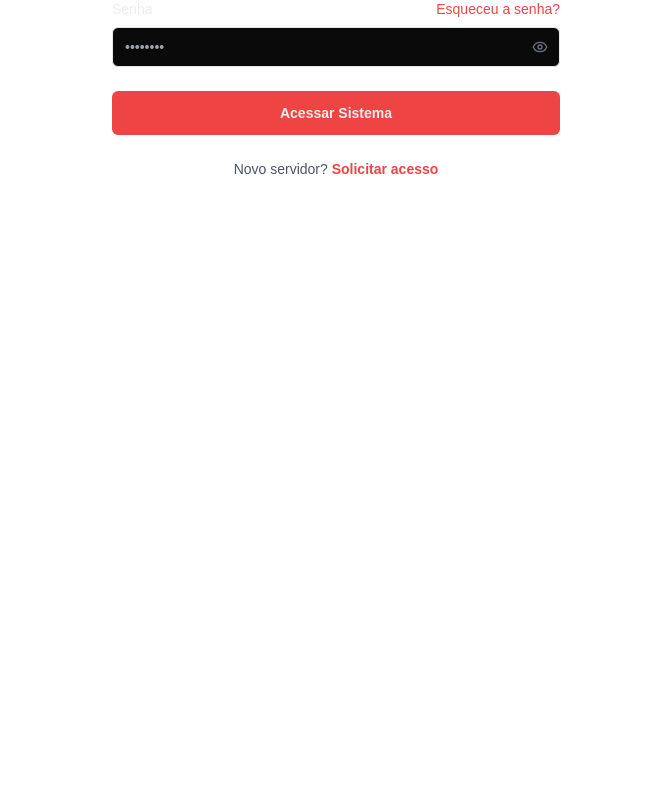
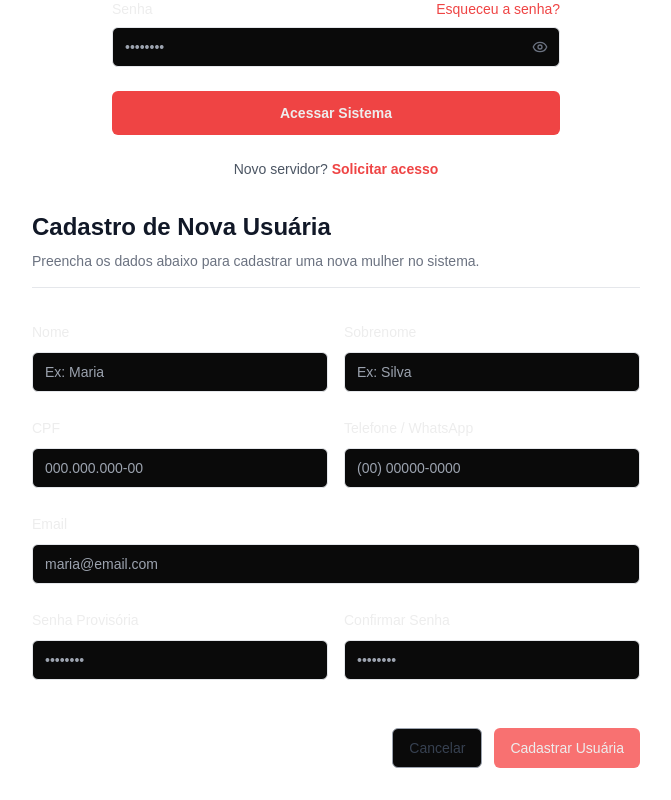
Before and after one commit to zauns/projeto-sara-frontend, a Next.js app: page /sandbox in a window 1280 px wide. Shown: the part 662-1462 px from the top of the page, without its empty margins (304-975 px from the left). Before the commit the page ends 841 px from the top, so only its background shows below. Built offline with nearby package versions, Linux system fonts and the light colour scheme.

Commit message:
Feito o componente de cadastro da usuária e ajustado o diálogo de sucesso para ser genérico.

```diff
--- a/src/app/sandbox/page.tsx
+++ b/src/app/sandbox/page.tsx
@@ -11,6 +11,7 @@ import { CompanyDetailsCard } from '@/components/core/company-details-card';
 import { SecretariaRegistrationForm } from '@/components/core/secretaria-registration-form';
 import { CompanyLoginForm } from '@/components/core/company-login-form';
 import { SecretariaLoginForm } from '@/components/core/secretaria-login-form';
+import { UserRegistrationForm } from '@/components/core/usuaria-registration-form';
 
 
 export default function SandboxPage() {
@@ -64,6 +65,8 @@ export default function SandboxPage() {
 
         <CompanyLoginForm />
         <SecretariaLoginForm />
+
+        <UserRegistrationForm />
     </div>
   );
 }
--- a/src/components/core/company-login-form.tsx
+++ b/src/components/core/company-login-form.tsx
@@ -14,14 +14,13 @@ export function CompanyLoginForm() {
   const handleSubmit = (e: React.FormEvent) => {
     e.preventDefault();
     console.log("Login de Empresa enviado");
-    // Redirecionar para o Dashboard da Empresa
+    // Redirecionar para o a página da empresa (trocar para o link real depois)
     router.push("/company/dashboard");
   };
 
   return (
     <div className="w-full max-w-md mx-auto space-y-8">
 
-      {/* Cabeçalho idêntico ao da referência */}
       <div className="space-y-2 text-center md:text-left">
         <h1 className="text-3xl font-bold text-gray-900">Boas vindas</h1>
         <p className="text-gray-500">Entre com sua conta empresarial</p>
@@ -69,7 +68,7 @@ export function CompanyLoginForm() {
 
         <Button
           type="submit"
-          variant="destructive" // Botão vermelho padrão do seu projeto
+          variant="destructive"
           className="w-full bg-red-500 hover:bg-red-600 font-semibold h-11"
         >
           Entrar
@@ -77,7 +76,6 @@ export function CompanyLoginForm() {
 
         <div className="text-center text-sm text-gray-600">
           Ainda não tem uma conta?{" "}
-          {/* Link apontando para a rota de cadastro de empresa */}
           <a href="/register/company" className="font-bold text-red-500 hover:text-red-600">
             Cadastre-se
           </a>
--- a/src/components/core/company-registration-form.tsx
+++ b/src/components/core/company-registration-form.tsx
@@ -13,7 +13,7 @@ import {
     SelectValue,
 } from "@/components/ui/select";
 import { Textarea } from "../ui/textarea";
-import { CompanyRegistrationSuccessDialog } from './company-registration-dialogue';
+import { SuccessDialog } from './sucess-dialogue';
 
 
 //Formulário principal para o cadastro de novas empresas,
@@ -191,11 +191,14 @@ export function CompanyRegistrationForm() {
 
             </form>
 
-            {/* Renderizar o Diálogo */}
-            <CompanyRegistrationSuccessDialog
+            {/* Diálogo de sucesso */}
+            <SuccessDialog
                 isOpen={showSuccessDialog}
                 onClose={() => setShowSuccessDialog(false)}
-                onGoToLogin={handleGoToLogin}
+                title="Cadastro Solicitado!"
+                description="Sua solicitação foi recebida. Entraremos em contato em breve para informar os próximos passos."
+                buttonText="Voltar para Login"
+                onAction={() => handleGoToLogin("/login")}
             />
         </div>
     );
--- a/src/components/core/secretaria-login-form.tsx
+++ b/src/components/core/secretaria-login-form.tsx
@@ -14,8 +14,8 @@ export function SecretariaLoginForm() {
   const handleSubmit = (e: React.FormEvent) => {
     e.preventDefault();
     console.log("Login de Secretaria enviado");
-    // Redirecionar para o Painel Administrativo
-    router.push("/admin/dashboard");
+    // Redirecionar para página da secretaria (trocar para o link real depois)
+    router.push("/secretaria/dashboard");
   };
 
   return (
@@ -74,8 +74,6 @@ export function SecretariaLoginForm() {
           Acessar Sistema
         </Button>
 
-        {/* Opcional: Cadastro de Secretaria geralmente não é público,
-            mas se quiser manter o link para o formulário que fizemos: */}
         <div className="text-center text-sm text-gray-600">
           Novo servidor?{" "}
           <a href="/register/secretaria" className="font-bold text-red-500 hover:text-red-600">
--- a/src/components/core/secretaria-registration-form.tsx
+++ b/src/components/core/secretaria-registration-form.tsx
@@ -12,7 +12,7 @@ import {
     SelectTrigger,
     SelectValue,
 } from "@/components/ui/select";
-import { CompanyRegistrationSuccessDialog } from '@/components/core/company-registration-dialogue';
+import { SuccessDialog } from '@/components/core/sucess-dialogue';
 
 export function SecretariaRegistrationForm() {
 
@@ -136,10 +136,13 @@ export function SecretariaRegistrationForm() {
 
             </form>
 
-            <CompanyRegistrationSuccessDialog
+            <SuccessDialog
                 isOpen={showSuccessDialog}
                 onClose={() => setShowSuccessDialog(false)}
-                onGoToLogin={handleGoToLogin}
+                title="Cadastro Realizado!"
+                description="Sua conta de secretaria foi criada com sucesso. Você será redirecionado para o login."
+                buttonText="Voltar para Login"
+                onAction={() => handleGoToLogin("/login")}
             />
         </div>
     );
--- /dev/null
+++ b/src/components/core/usuaria-registration-form.tsx
@@ -0,0 +1,116 @@
+"use client";
+
+import { useState } from 'react';
+import { useRouter } from 'next/navigation';
+import { Button } from "@/components/ui/button";
+import { Input } from "@/components/ui/input";
+import { Label } from "@/components/ui/label";
+import { SuccessDialog } from '@/components/core/sucess-dialogue';
+
+export function UserRegistrationForm() {
+
+    const [showSuccessDialog, setShowSuccessDialog] = useState(false);
+    const router = useRouter();
+
+    const handleSubmit = async (event: React.FormEvent<HTMLFormElement>) => {
+        event.preventDefault();
+        console.log("Usuária cadastrada pela secretaria!");
+        setShowSuccessDialog(true);
+    };
+
+    const handleClose = () => {
+        setShowSuccessDialog(false);
+    };
+
+    return (
+        <div className="w-full max-w-2xl mx-auto p-4 md:p-8">
+
+            <form className="space-y-8" onSubmit={handleSubmit}>
+
+                {/* Cabeçalho */}
+                <div className="space-y-2 border-b pb-4">
+                    <h2 className="text-2xl font-bold text-gray-900">Cadastro de Nova Usuária</h2>
+                    <p className="text-sm text-gray-500">
+                        Preencha os dados abaixo para cadastrar uma nova mulher no sistema.
+                    </p>
+                </div>
+
+                {/* Seção: Dados Pessoais */}
+                <div className="space-y-6">
+
+                    {/* Grid: Nome e Sobrenome */}
+                    <div className="grid grid-cols-1 md:grid-cols-2 gap-4">
+                        <div className="space-y-2">
+                            <Label htmlFor="firstName">Nome</Label>
+                            <Input id="firstName" placeholder="Ex: Maria" required />
+                        </div>
+                        <div className="space-y-2">
+                            <Label htmlFor="lastName">Sobrenome</Label>
+                            <Input id="lastName" placeholder="Ex: Silva" required />
+                        </div>
+                    </div>
+
+                    {/* Grid: CPF e Telefone */}
+                    <div className="grid grid-cols-1 md:grid-cols-2 gap-4">
+                        <div className="space-y-2">
+                            <Label htmlFor="cpf">CPF</Label>
+                            <Input id="cpf" placeholder="000.000.000-00" required />
+                        </div>
+                        <div className="space-y-2">
+                            <Label htmlFor="phone">Telefone / WhatsApp</Label>
+                            <Input id="phone" type="tel" placeholder="(00) 00000-0000" required />
+                        </div>
+                    </div>
+
+                    {/* Email (Largura Total) */}
+                    <div className="space-y-2">
+                        <Label htmlFor="email">Email</Label>
+                        <Input id="email" type="email" placeholder="maria@email.com" required />
+                    </div>
+
+                    {/* Grid: Senha e Confirmação */}
+                    <div className="grid grid-cols-1 md:grid-cols-2 gap-4">
+                        <div className="space-y-2">
+                            <Label htmlFor="password">Senha Provisória</Label>
+                            <Input id="password" type="password" placeholder="••••••••" required />
+                        </div>
+                        <div className="space-y-2">
+                            <Label htmlFor="confirmPassword">Confirmar Senha</Label>
+                            <Input id="confirmPassword" type="password" placeholder="••••••••" required />
+                        </div>
+                    </div>
+                </div>
+
+                {/* Botões de Ação */}
+                <div className="flex flex-col-reverse md:flex-row justify-end gap-3 pt-4">
+                    <Button
+                        type="button"
+                        variant="outline"
+                        className="w-full md:w-auto border-gray-400 text-gray-700 hover:bg-gray-100"
+                        onClick={() => router.back()}
+                    >
+                        Cancelar
+                    </Button>
+                    <Button
+                        type="submit"
+                        variant="destructive"
+                        className="w-full md:w-auto bg-red-400 hover:bg-red-500"
+                    >
+                        Cadastrar Usuária
+                    </Button>
+                </div>
+
+            </form>
+
+            {/* diálogo de sucesso */}
+            <SuccessDialog
+                isOpen={showSuccessDialog}
+                onClose={() => setShowSuccessDialog(false)}
+                title="Usuária Cadastrada!"
+                description="O cadastro foi realizado com sucesso. A usuária já pode acessar o sistema com a senha provisória."
+                buttonText="Voltar para o Painel"
+                onAction={() => handleClose()}
+            />
+        </div>
+    );
+}
```
Also changed, not shown: src/components/core/sucess-dialogue.tsx (renamed from src/components/core/company-registration-dialogue.tsx, +19 -9 lines).
